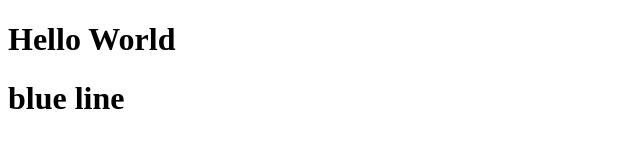
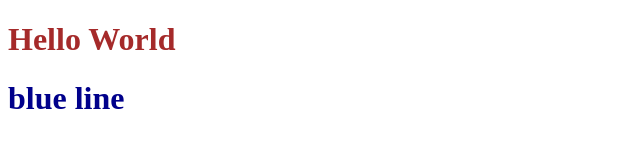
Before and after one commit to Nattskrett/nattskrett.github.io, a plain HTML site: page index.html in a window 1280 px wide. Shown: the whole page, without its empty margins (0-640 px from the left). Drawn offline with Linux system fonts and the light colour scheme.

Commit message:
Update style.css

```diff
--- a/style.css
+++ b/style.css
@@ -1,4 +1,8 @@
-.h1{
-         color: blue;
-         font-size: 28pt;
-      }
+
+h1 {
+    color:brown;
+}
+
+#blueline {
+    color:darkblue;
+}
```
